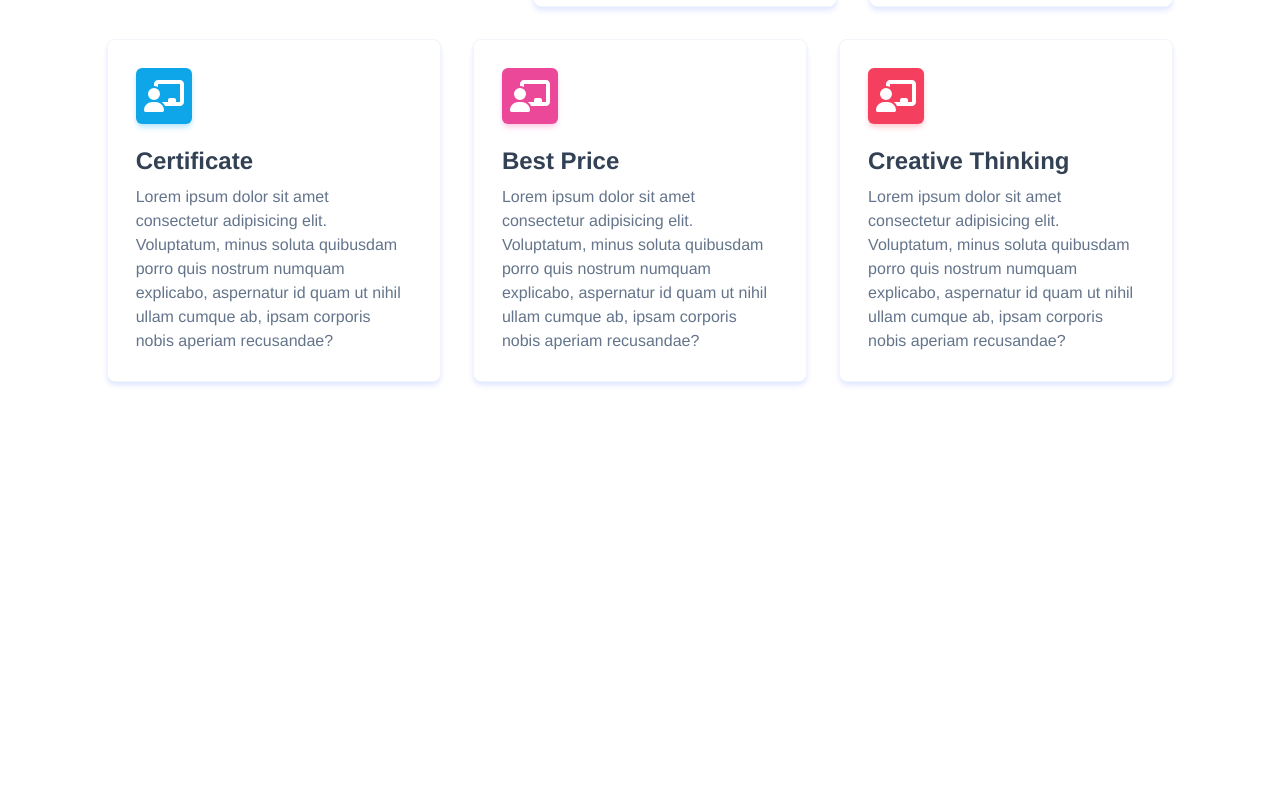
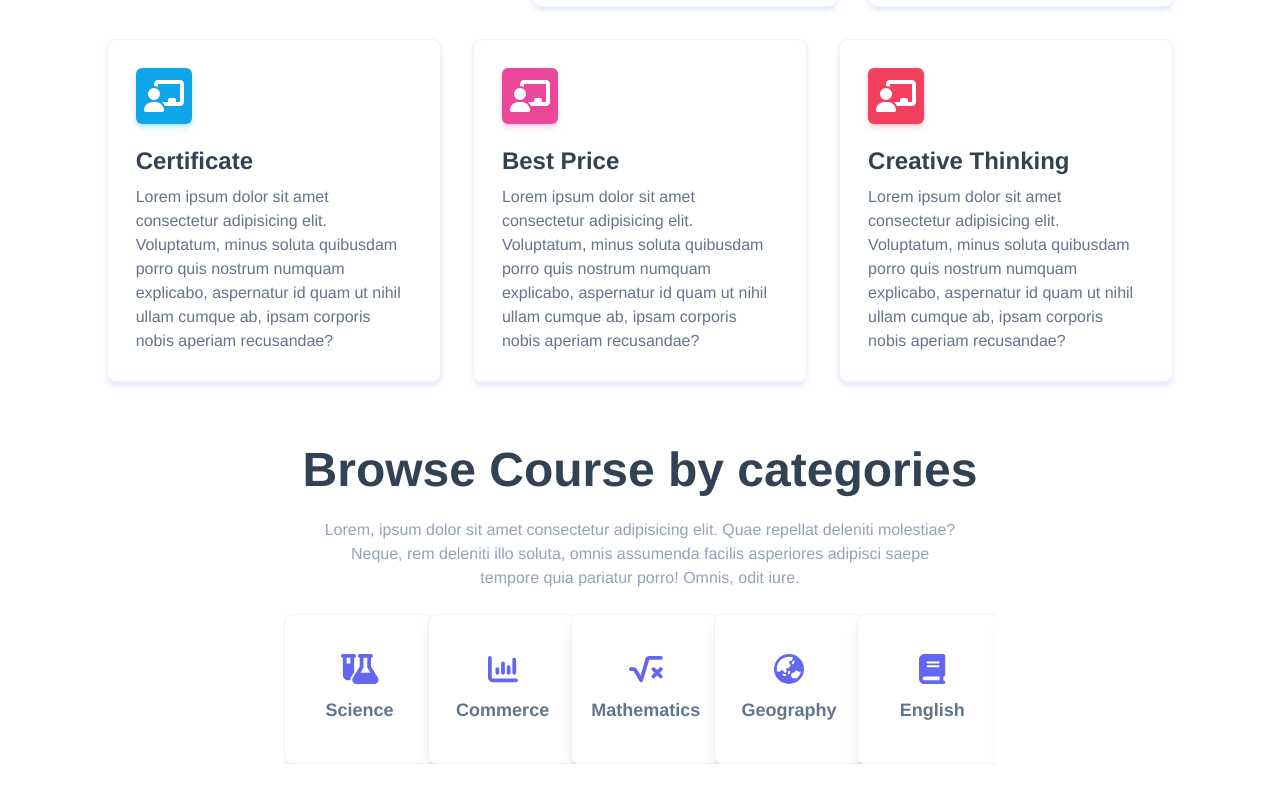
Before and after one commit to paingthuhtwe/blog-ui-with-tailwind, a Vue app: page / in a window 1280 px wide. Shown: the part 1301-2103 px from the top of the page. Before the commit the page ends 1747 px from the top, so only its background shows below. Built offline with nearby package versions, Linux system fonts and the light colour scheme.

Commit message:
add categorypage ui with swiperjs;

```diff
--- a/package.json
+++ b/package.json
@@ -15,6 +15,7 @@
     "autoprefixer": "^10",
     "core-js": "^3.8.3",
     "postcss": "^8",
+    "swiper": "^9.4.1",
     "tailwindcss": "^3",
     "vue": "^3.2.13",
     "vue-router": "^4.0.3"
--- /dev/null
+++ b/src/components/CategoryPage.vue
@@ -0,0 +1,152 @@
+<template>
+  <div class="">
+    <div class="w-10/12 mx-auto my-12">
+      <h1
+        class="text-3xl md:text-5xl text-center text-slate-700 font-semibold mb-6"
+      >
+        Browse Course by categories
+      </h1>
+      <p
+        class="text-md text-slate-400 font-medium md:w-3/5 mx-auto text-center mb-6"
+      >
+        Lorem, ipsum dolor sit amet consectetur adipisicing elit. Quae repellat
+        deleniti molestiae? Neque, rem deleniti illo soluta, omnis assumenda
+        facilis asperiores adipisci saepe tempore quia pariatur porro! Omnis,
+        odit iure.
+      </p>
+      <div class="md:w-8/12 mx-auto">
+        <swiper
+          ref="{swiperRef}"
+          :slidesPerView="1"
+          :spaceBetween="5"
+          :modules="modules"
+          :breakpoints="{
+            '390': {
+              slidesPerView: 2,
+              centeredSlides: true,
+            },
+            '768': {
+              slidesPerView: 4,
+              centeredSlides: false,
+            },
+            '1024': {
+              slidesPerView: 5,
+            },
+          }"
+          class="mySwiper"
+        >
+          <swiper-slide>
+            <div
+              class="bg-white shadow-lg rounded-lg w-[150px] h-[150px] flex flex-col text-center justify-center items-center border border-indigo-50"
+            >
+              <fa
+                class="text-3xl text-indigo-500"
+                :icon="['fas', 'flask-vial']"
+              />
+              <h1 class="text-lg font-semibold text-slate-500 mt-3">Science</h1>
+            </div>
+          </swiper-slide>
+          <swiper-slide>
+            <div
+              class="bg-white shadow-lg rounded-lg w-[150px] h-[150px] flex flex-col text-center justify-center items-center border border-indigo-50"
+            >
+              <fa
+                class="text-3xl text-indigo-500"
+                :icon="['fas', 'chart-column']"
+              />
+              <h1 class="text-lg font-semibold text-slate-500 mt-3">
+                Commerce
+              </h1>
+            </div>
+          </swiper-slide>
+          <swiper-slide>
+            <div
+              class="bg-white shadow-lg rounded-lg w-[150px] h-[150px] flex flex-col text-center justify-center items-center border border-indigo-50"
+            >
+              <fa
+                class="text-3xl text-indigo-500"
+                :icon="['fas', 'square-root-variable']"
+              />
+              <h1 class="text-lg font-semibold text-slate-500 mt-3">
+                Mathematics
+              </h1>
+            </div>
+          </swiper-slide>
+          <swiper-slide>
+            <div
+              class="bg-white shadow-lg rounded-lg w-[150px] h-[150px] flex flex-col text-center justify-center items-center border border-indigo-50"
+            >
+              <fa
+                class="text-3xl text-indigo-500"
+                :icon="['fas', 'earth-asia']"
+              />
+              <h1 class="text-lg font-semibold text-slate-500 mt-3">
+                Geography
+              </h1>
+            </div>
+          </swiper-slide>
+          <swiper-slide>
+            <div
+              class="bg-white shadow-lg rounded-lg w-[150px] h-[150px] flex flex-col text-center justify-center items-center border border-indigo-50"
+            >
+              <fa class="text-3xl text-indigo-500" :icon="['fas', 'book']" />
+              <h1 class="text-lg font-semibold text-slate-500 mt-3">English</h1>
+            </div>
+          </swiper-slide>
+          <swiper-slide>
+            <div
+              class="bg-white shadow-lg rounded-lg w-[150px] h-[150px] flex flex-col text-center justify-center items-center border border-indigo-50"
+            >
+              <fa class="text-3xl text-indigo-500" :icon="['fas', 'mobile']" />
+              <h1 class="text-lg font-semibold text-slate-500 mt-3">Mobile</h1>
+            </div>
+          </swiper-slide>
+          <swiper-slide>
+            <div
+              class="bg-white shadow-lg rounded-lg w-[150px] h-[150px] flex flex-col text-center justify-center items-center border border-indigo-50"
+            >
+              <fa class="text-3xl text-indigo-500" :icon="['fas', 'globe']" />
+              <h1 class="text-lg font-semibold text-slate-500 mt-3">Web Dev</h1>
+            </div>
+          </swiper-slide>
+          <swiper-slide>
+            <div
+              class="bg-white shadow-lg rounded-lg w-[150px] h-[150px] flex flex-col text-center justify-center items-center border border-indigo-50"
+            >
+              <fa class="text-3xl text-indigo-500" :icon="['fas', 'server']" />
+              <h1 class="text-lg font-semibold text-slate-500 mt-3">
+                Networking
+              </h1>
+            </div>
+          </swiper-slide>
+        </swiper>
+      </div>
+    </div>
+  </div>
+</template>
+
+<script>
+// Import Swiper Vue.js components
+import { Swiper, SwiperSlide } from "swiper/vue";
+
+// Import Swiper styles
+import "swiper/css";
+
+import "swiper/css/pagination";
+import "swiper/css/navigation";
+import { Pagination, Navigation } from "swiper";
+export default {
+  components: {
+    Swiper,
+    SwiperSlide,
+  },
+  setup() {
+    return {
+      modules: [Pagination, Navigation],
+    };
+  },
+};
+</script>
+
+<style>
+</style>
--- a/src/views/HomeView.vue
+++ b/src/views/HomeView.vue
@@ -3,9 +3,11 @@
   <MainPage></MainPage>
   <ChartPage></ChartPage>
   <ServicePage></ServicePage>
+  <CategoryPage></CategoryPage>
 </template>
 
 <script>
+import CategoryPage from "../components/CategoryPage";
 import ServicePage from "../components/ServicePage";
 import ChartPage from "../components/ChartPage";
 import MainPage from "../components/MainPage";
@@ -15,6 +17,7 @@ import NavBar from "../components/NavBar";
 export default {
   name: "HomeView",
   components: {
+    CategoryPage,
     ServicePage,
     ChartPage,
     MainPage,
```
Also changed, not shown: 1 other file (tests, documents, lock files or other folders).
